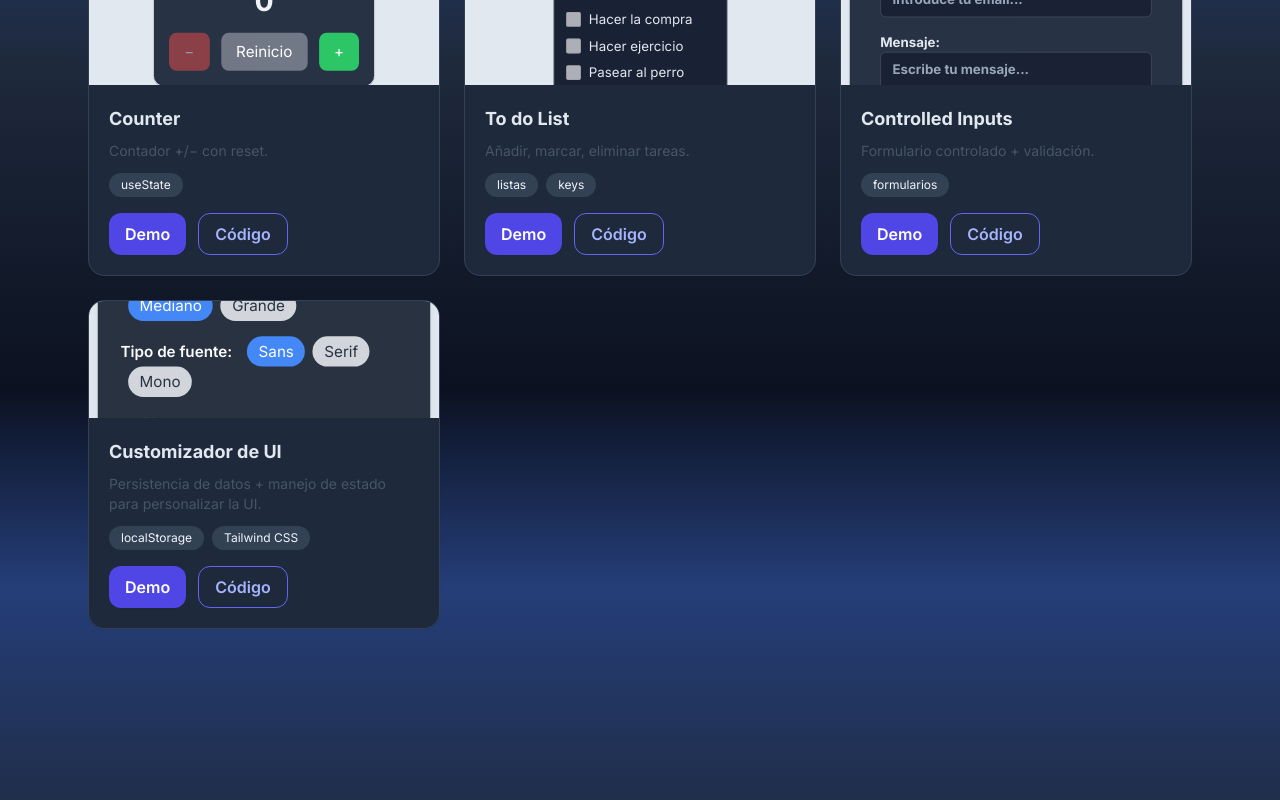
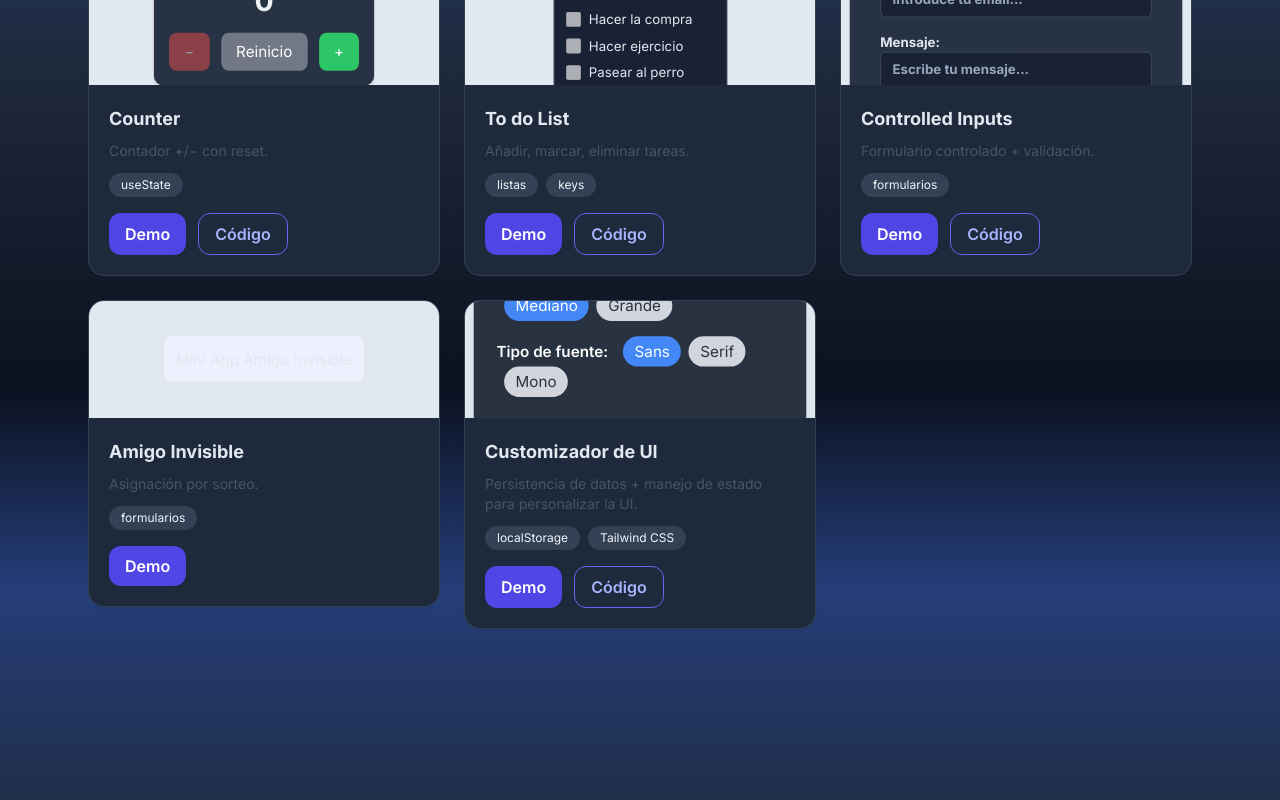
Before and after one commit to Andraxmm/Portfolio, a React (Vite) app: page / in a window 1280 px wide. Shown: the part 2812-3612 px from the top of the page. Built offline with nearby package versions, Linux system fonts and the light colour scheme; no server answers.

Commit message:
Update Projects.jsx
feat: nueva card AmigoInvisible

```diff
--- a/src/Components/Project/Projects.jsx
+++ b/src/Components/Project/Projects.jsx
@@ -1,39 +1,44 @@
-import { useState } from "react";
-import { FaCode, FaReact } from "react-icons/fa";
+import { useState } from 'react';
+import { FaCode, FaReact } from 'react-icons/fa';
 
-import Counter from "../../MiniApps/Counter/Counter.jsx";
-import Todo from "../../MiniApps/Todo/Todo.jsx";
-import ControlledForm from "../../MiniApps/Controlled/Controlled.jsx";
-import CustomUI from "../../MiniApps/CustomUI/CustomUI.jsx";
+import Counter from '../../MiniApps/Counter/Counter.jsx';
+import Todo from '../../MiniApps/Todo/Todo.jsx';
+import ControlledForm from '../../MiniApps/Controlled/Controlled.jsx';
+import CustomUI from '../../MiniApps/CustomUI/CustomUI.jsx';
 
-import ProjectCard from "./ProjectsCard.jsx";
-import Modal from "../Modal.jsx";
-import TodoPreview from "./TodoPreview.jsx";
+import ProjectCard from './ProjectsCard.jsx';
+import Modal from '../Modal.jsx';
+import TodoPreview from './TodoPreview.jsx';
+import AmigoInvisible from '../../MiniApps/AmigoInvisible/AmigoInvisible.jsx';
 
 /* ========= Enlaces a GitHub ========= */
-const GH_USER   = "Andraxmm";
-const GH_REPO   = "portfolio";
-const GH_BRANCH = "main";
+const GH_USER = 'Andraxmm';
+const GH_REPO = 'portfolio';
+const GH_BRANCH = 'main';
 
 const gh = (path) =>
   `https://github.com/${GH_USER}/${GH_REPO}/tree/${GH_BRANCH}/${path}`;
 
 const CODE_LINKS = {
-  peliculas: gh("src/MiniApps/BuscadorPeliculas"),
-  counter: gh("src/MiniApps/Counter"),
-  todo: gh("src/MiniApps/Todo"),
-  controlled: gh("src/MiniApps/Controlled"),
-  customUI: gh("src/MiniApps/CustomUI"),
+  peliculas: gh('src/MiniApps/BuscadorPeliculas'),
+  counter: gh('src/MiniApps/Counter'),
+  todo: gh('src/MiniApps/Todo'),
+  controlled: gh('src/MiniApps/Controlled'),
+  customUI: gh('src/MiniApps/CustomUI'),
 };
 /* ==================================== */
 
 export default function Projects() {
-  const [modal, setModal] = useState({ open: false, title: "", content: null });
-  const openModal = (title, content) => setModal({ open: true, title, content });
+  const [modal, setModal] = useState({ open: false, title: '', content: null });
+  const openModal = (title, content) =>
+    setModal({ open: true, title, content });
   const closeModal = () => setModal((m) => ({ ...m, open: false }));
 
   return (
-    <section id="projects" className="container-p py-16 md:py-24 scroll-mt-24 md:scroll-mt-28">
+    <section
+      id="projects"
+      className="container-p py-16 md:py-24 scroll-mt-24 md:scroll-mt-28"
+    >
       {/* Título (aire lateral solo móvil) */}
       <div className="mb-10 px-5 sm:px-0">
         <div className="flex items-center gap-3">
@@ -52,7 +57,7 @@ export default function Projects() {
           <ProjectCard
             title="Buscador de Películas"
             desc="Busca películas en tiempo real con TMDB."
-            tags={["React", "API", "fetch"]}
+            tags={['React', 'API', 'fetch']}
             code={CODE_LINKS.peliculas}
             preview={
               <div
@@ -79,14 +84,15 @@ export default function Projects() {
             demoHref="/peliculas"
           />
 
-    {/* Aviso de cambios en curso — visible en móvil y PC */}
-<span className="mt-2 inline-block text-xs px-2 py-0.5 rounded-full
+          {/* Aviso de cambios en curso — visible en móvil y PC */}
+          <span
+            className="mt-2 inline-block text-xs px-2 py-0.5 rounded-full
                 bg-yellow-100 text-yellow-800 font-medium
                 dark:bg-yellow-700 dark:text-yellow-100
-                ring-1 ring-yellow-200 dark:ring-yellow-400/50">
-  ⚠️ Sección en desarrollo
-</span>
-
+                ring-1 ring-yellow-200 dark:ring-yellow-400/50"
+          >
+            ⚠️ Sección en desarrollo
+          </span>
 
           {/* separador solo móvil */}
           <div className="sm:hidden mt-4 h-1 w-11/12 mx-auto rounded-full bg-gradient-to-r from-transparent via-slate-400/25 to-transparent" />
@@ -97,7 +103,7 @@ export default function Projects() {
           <ProjectCard
             title="Biblioteca Personal"
             desc="Proyecto Fin de Grado desarrollado en PHP con MySQL. Permite gestionar libros, usuarios y panel de administración."
-            tags={["Extra", "PHP", "MySQL"]}
+            tags={['Extra', 'PHP', 'MySQL']}
             code="https://github.com/Andraxmm/biblioteca-php"
             preview={
               <div
@@ -107,7 +113,8 @@ export default function Projects() {
               >
                 <span className="text-3xl sm:text-5xl">📚</span>
                 <p className="text-[13px] sm:text-base text-center text-slate-600">
-                  Login de usuarios, panel de administración y gestión de libros.
+                  Login de usuarios, panel de administración y gestión de
+                  libros.
                 </p>
               </div>
             }
@@ -125,12 +132,51 @@ export default function Projects() {
 
       <div className="mt-4 grid gap-4 sm:gap-6 gap-y-8 sm:grid-cols-2 lg:grid-cols-3 px-5 sm:px-0">
         {[
-          { Comp: Counter, title: "Counter", desc: "Contador +/− con reset.", tags: ["useState"], code: CODE_LINKS.counter, preview: <Counter /> },
-          { Comp: Todo, title: "To do List", desc: "Añadir, marcar, eliminar tareas.", tags: ["listas", "keys"], code: CODE_LINKS.todo, preview: <TodoPreview /> },
-          { Comp: ControlledForm, title: "Controlled Inputs", desc: "Formulario controlado + validación.", tags: ["formularios"], code: CODE_LINKS.controlled, preview: <ControlledForm /> },
-          { Comp: CustomUI, title: "Customizador de UI", desc: "Persistencia de datos + manejo de estado para personalizar la UI.", tags: ["localStorage", "Tailwind CSS"], code: CODE_LINKS.customUI, preview: <CustomUI persist={false} /> },
+          {
+            Comp: Counter,
+            title: 'Counter',
+            desc: 'Contador +/− con reset.',
+            tags: ['useState'],
+            code: CODE_LINKS.counter,
+            preview: <Counter />,
+          },
+          {
+            Comp: Todo,
+            title: 'To do List',
+            desc: 'Añadir, marcar, eliminar tareas.',
+            tags: ['listas', 'keys'],
+            code: CODE_LINKS.todo,
+            preview: <TodoPreview />,
+          },
+          {
+            Comp: ControlledForm,
+            title: 'Controlled Inputs',
+            desc: 'Formulario controlado + validación.',
+            tags: ['formularios'],
+            code: CODE_LINKS.controlled,
+            preview: <ControlledForm />,
+          },
+          {
+            Comp: AmigoInvisible,
+            title: 'Amigo Invisible',
+            desc: 'Asignación por sorteo.',
+            tags: ['formularios'],
+            code: CODE_LINKS.AmigoInvisible,
+            preview: <AmigoInvisible />,
+          },
+          {
+            Comp: CustomUI,
+            title: 'Customizador de UI',
+            desc: 'Persistencia de datos + manejo de estado para personalizar la UI.',
+            tags: ['localStorage', 'Tailwind CSS'],
+            code: CODE_LINKS.customUI,
+            preview: <CustomUI persist={false} />,
+          },
         ].map(({ Comp, title, desc, tags, code, preview }, i) => (
-          <div key={i} className="w-full max-w-[300px] sm:max-w-none mx-auto mb-8 sm:mb-0">
+          <div
+            key={i}
+            className="w-full max-w-[300px] sm:max-w-none mx-auto mb-8 sm:mb-0"
+          >
             <ProjectCard
               title={title}
               desc={desc}
```
